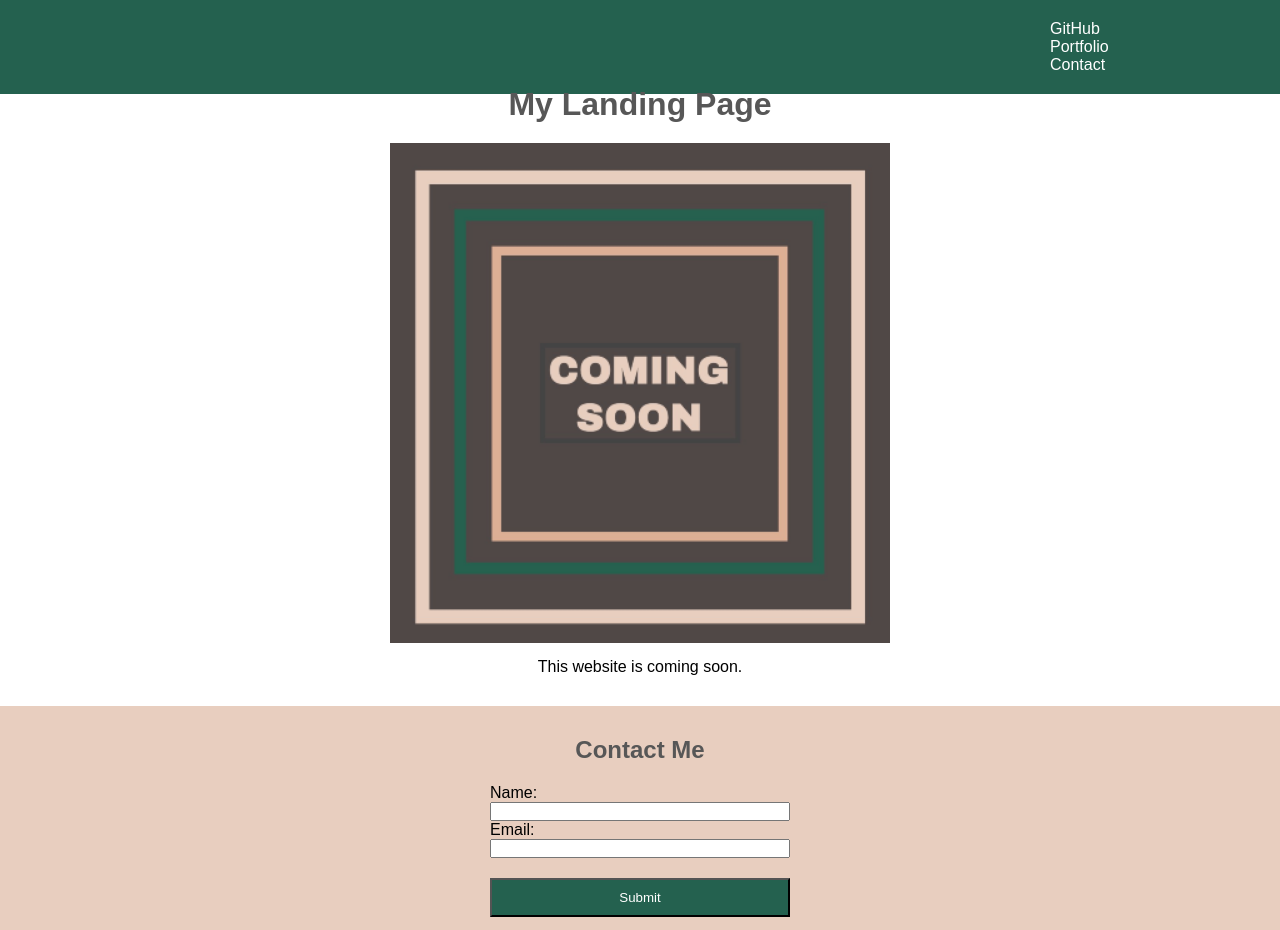
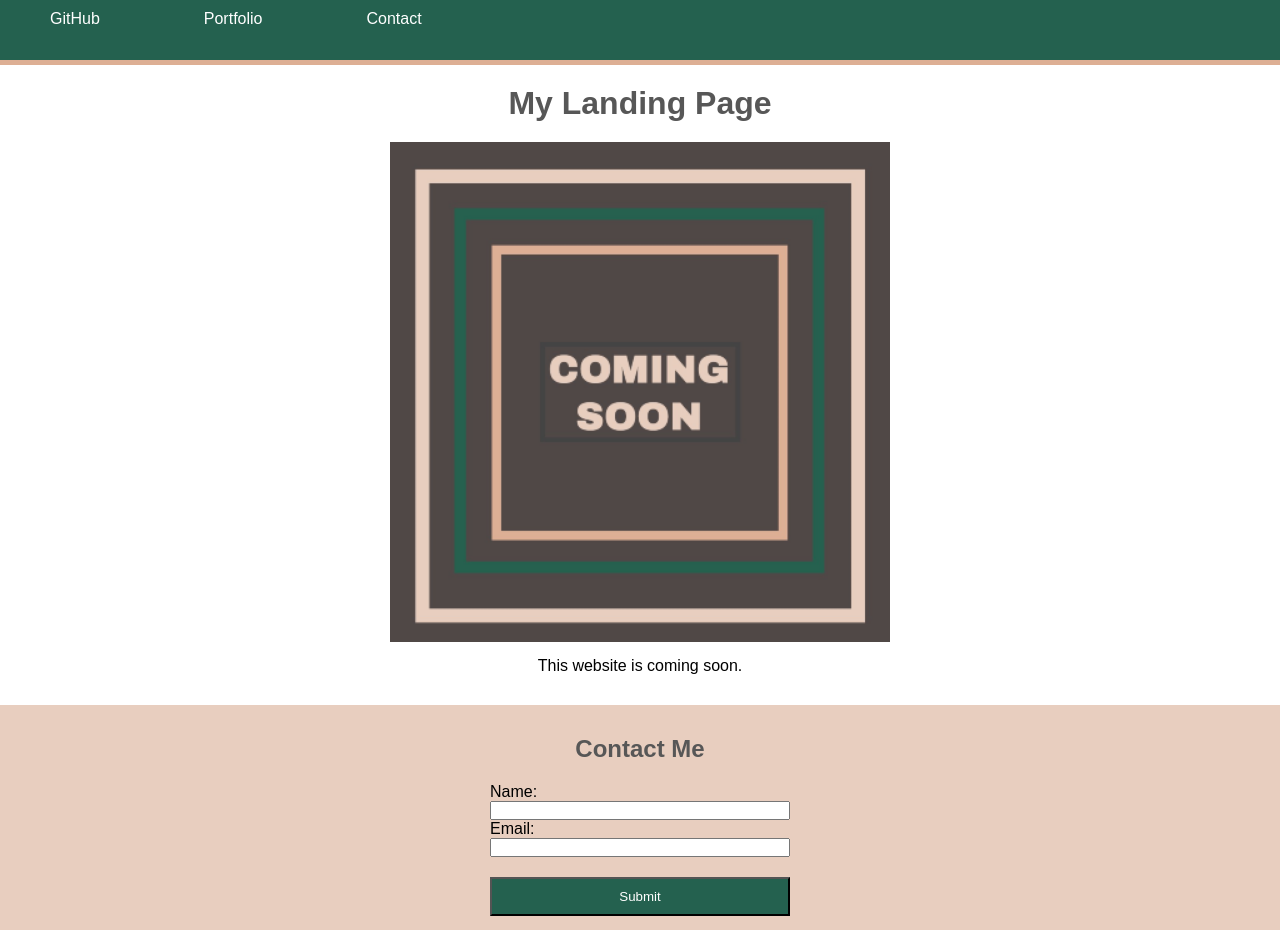
Before and after one commit to zaitken1/landing-page, a plain HTML site: page index.html in a window 1280 px wide. Shown: the top 930 px of the page. Drawn offline with Linux system fonts and the light colour scheme.

Commit message:
Updates CSS for header

```diff
--- a/assets/style.css
+++ b/assets/style.css
@@ -7,18 +7,23 @@
 /*Header and Navigation*/
 
 header{
-    height: 56px;
-    border-bottom: 10px solid #DDAF94;
+    height: 60px;
+    border-bottom: 5px solid #DDAF94;
 }
 
 header nav{
-    padding: 20px 10px 20px 1000px;
     background-color: #24614f;
-    border: 0 0 5px 0;
+    height: 50px;
+    width: 100%;
+    padding: 10px 0 0 0;
+    position: fixed;
+    display: block;
 }
 
 header nav a{
-    padding: 50px;
+    display: inline;
+    padding: 30px 30px;
+    margin: 20px 20px;
     color: white;
     text-decoration: none;
     font-family: Arial, Helvetica, sans-serif;
--- a/index.html
+++ b/index.html
@@ -21,7 +21,7 @@
             <figcaption>This website is coming soon.</figcaption>
         </figure>
         <section class="form">
-            <form>
+            <form id="contact">
                 <h2>Contact Me</h2>
                 <label for=”name-input”>Name: </label>
                 <input id=”name-input” type-“text”>
```
